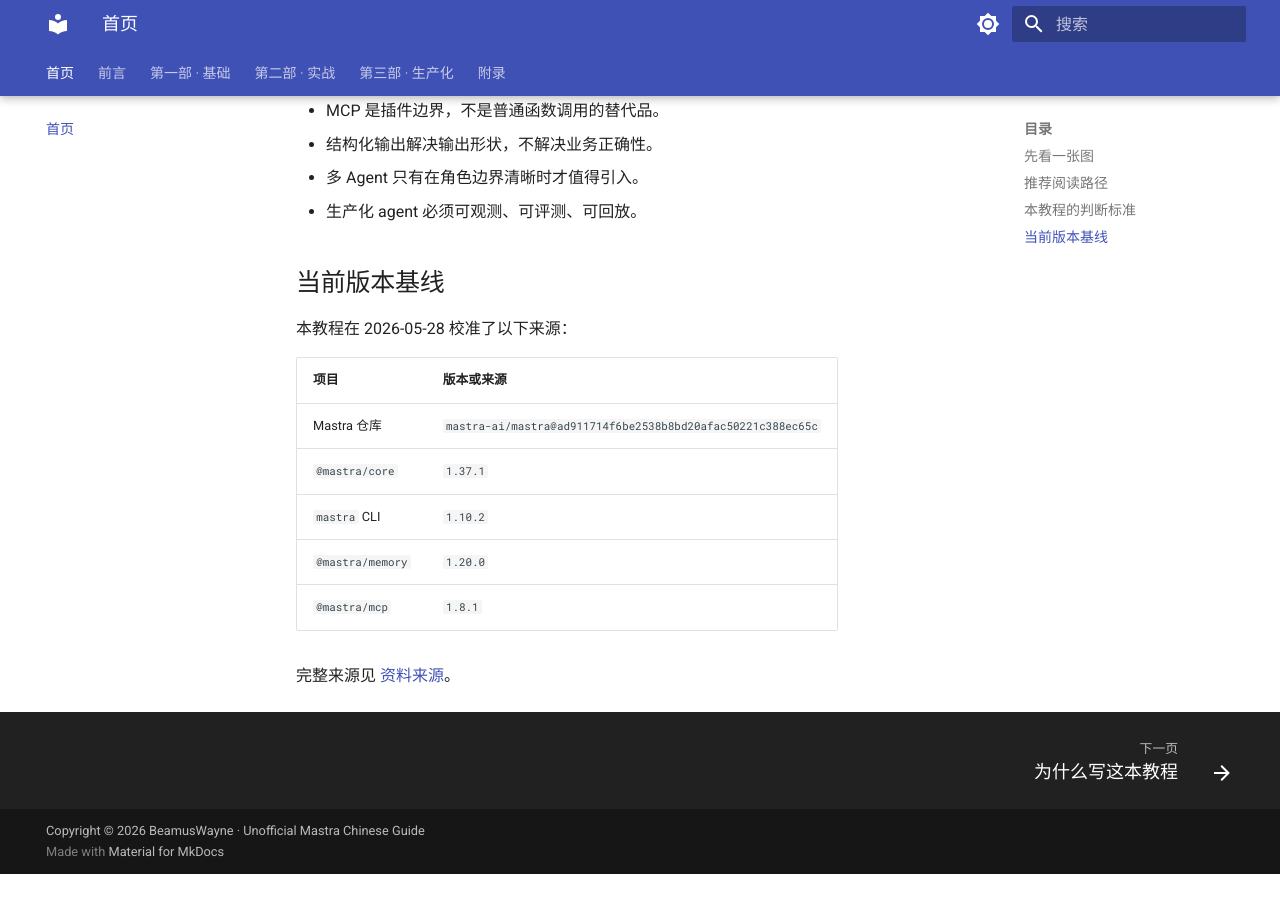
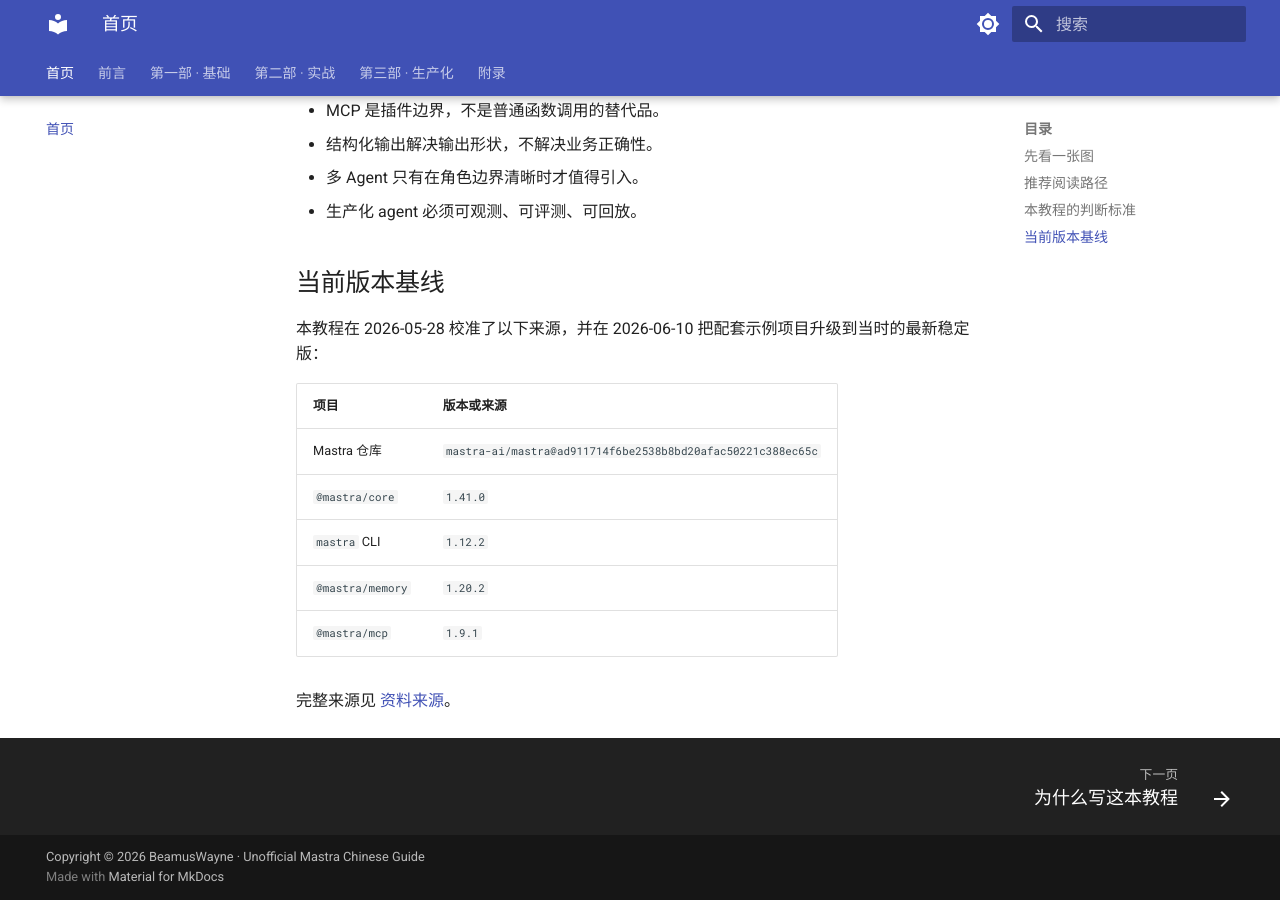
Before and after one commit to BeamusWayne/Mastra-Tutorial, an MkDocs documentation site: the page built from docs/index.md, in a window 1280 px wide and 900 px high, scrolled down 1326 px. Built offline with MkDocs 1.6.1 and Material for MkDocs 9.7.7, drawn with Linux system fonts in a browser that asks for light colours; before the commit the page ends 2200 px from its top, so only the background shows below that.

Commit message:
chore(deps): migrate travel-concierge and docs to @mastra/core 1.41
Executed by a NightWatch-recorded headless Claude Code session
(ledger archived in the NightWatch repo, docs/runs/2026-06-10-mastra-
drift-migration). Zero breaking changes across core 1.38-1.41 — verified
by baseline-first gates, changelog review of all five packages, and a
deprecation grep of installed .d.ts files. Human-reviewed.

```diff
--- a/docs/index.md
+++ b/docs/index.md
@@ -51,14 +51,14 @@ flowchart LR
 
 ## 当前版本基线
 
-本教程在 2026-05-28 校准了以下来源：
+本教程在 2026-05-28 校准了以下来源，并在 2026-06-10 把配套示例项目升级到当时的最新稳定版：
 
 | 项目 | 版本或来源 |
 | - | - |
 | Mastra 仓库 | `mastra-ai/mastra@ad911714f6be2538b8bd20afac50221c388ec65c` |
-| `@mastra/core` | `1.37.1` |
-| `mastra` CLI | `1.10.2` |
-| `@mastra/memory` | `1.20.0` |
-| `@mastra/mcp` | `1.8.1` |
+| `@mastra/core` | `1.41.0` |
+| `mastra` CLI | `1.12.2` |
+| `@mastra/memory` | `1.20.2` |
+| `@mastra/mcp` | `1.9.1` |
 
 完整来源见 [资料来源](appendix/C-sources.md)。
```
Also changed, not shown: docs/appendix/C-sources.md (+6 -6 lines), docs/part-1-foundation/02-install.md (+1 -1 lines), 2 other files.
